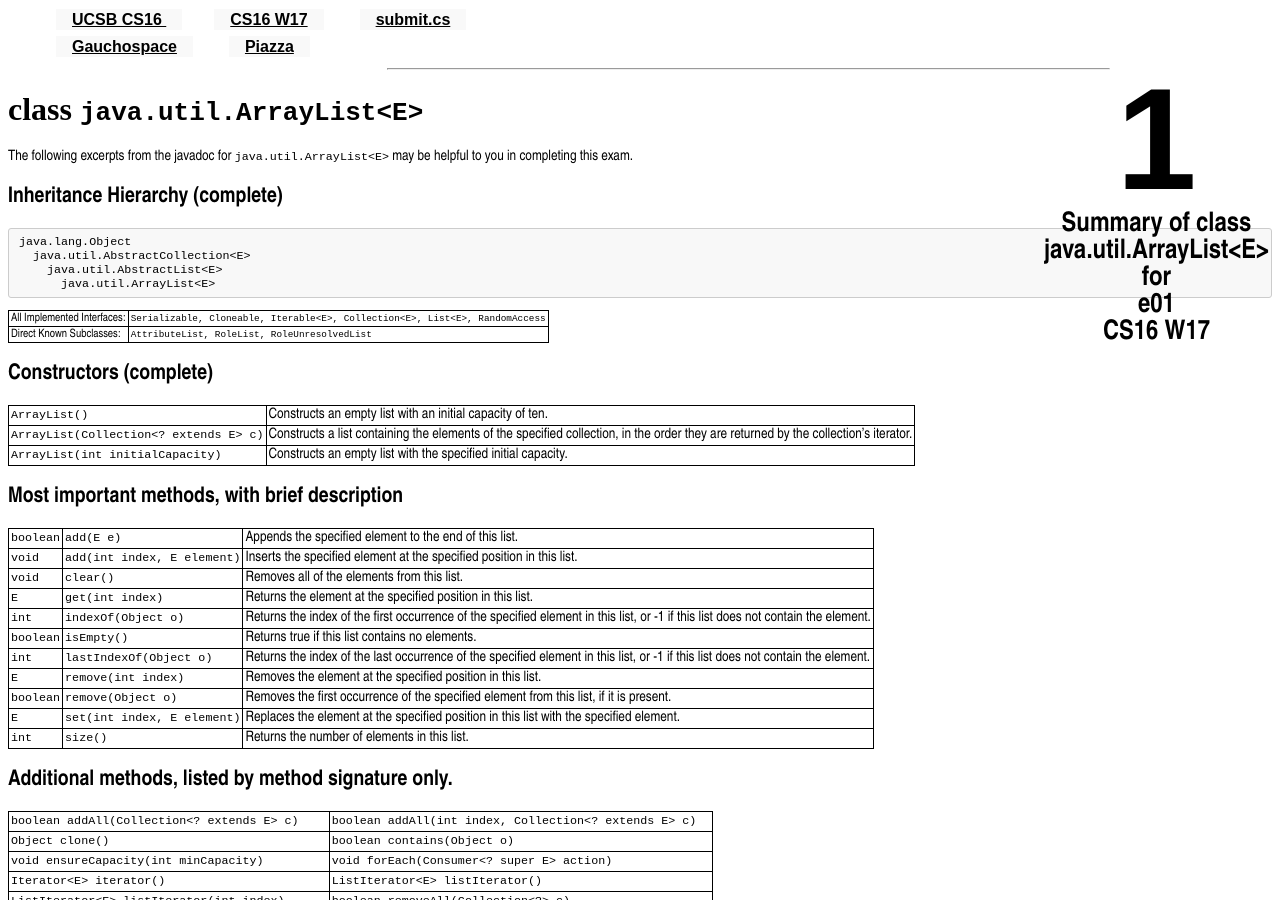
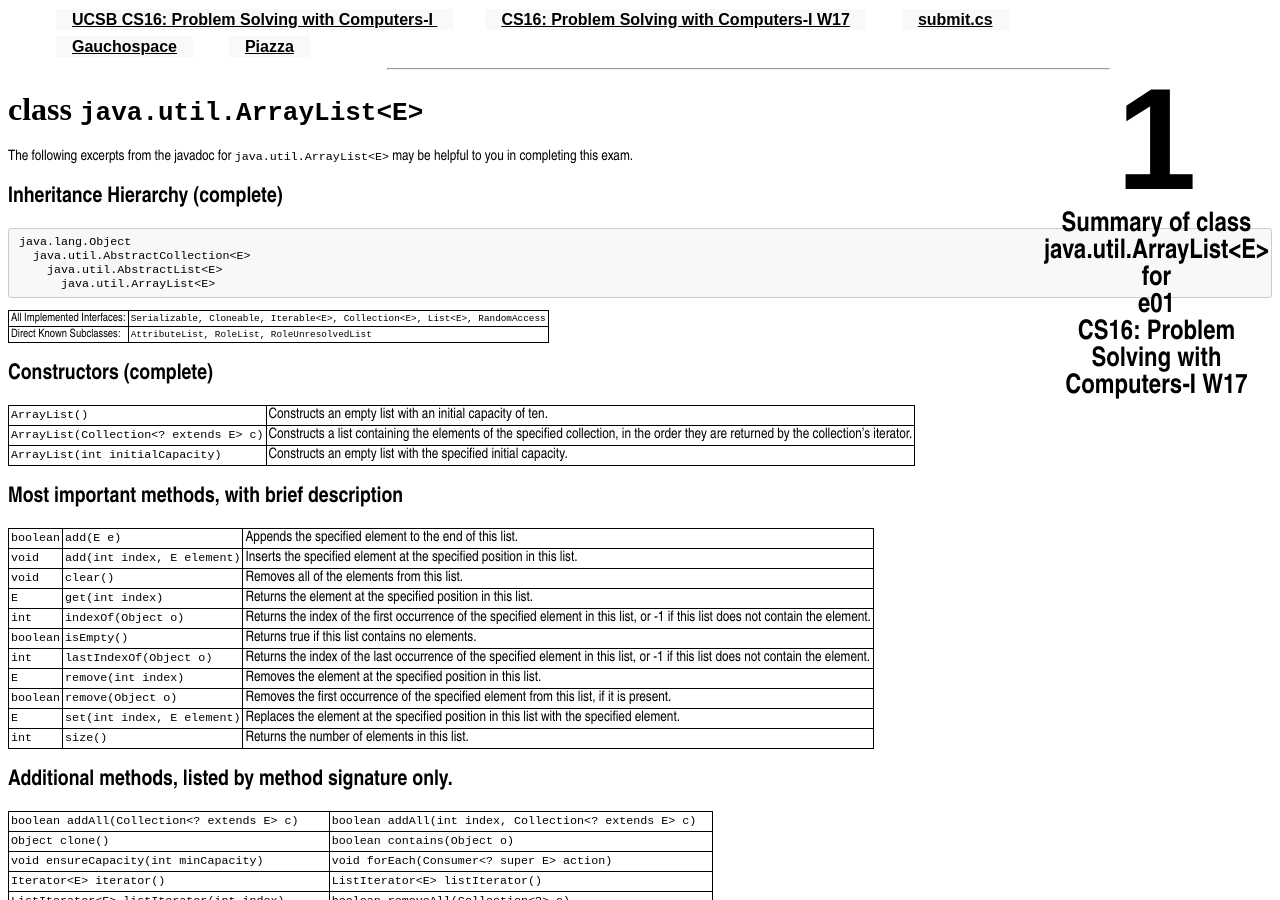
Before and after one commit to ucsb-cs32-s17/ucsb-cs32-s17.github.io, a Jekyll site: the page built from _exam/e01/ArrayList.md, in a window 1280 px wide and 900 px high. Built offline with Jekyll 4.4.1, drawn with Linux system fonts in a browser that asks for light colours; some of the changed text lies outside the part shown.

Commit message:
updated course title

```diff
--- a/_config.yml
+++ b/_config.yml
@@ -20,7 +20,7 @@ cal_dates: >
   ]
 
 
-course: "CS16"
+course: "CS16: Problem Solving with Computers-I"
 legacy_wiki_name: 16wiki
 legacy_wiki_url: "https://foo.cs.ucsb.edu/16wiki"
 qtr: "W17"
```
